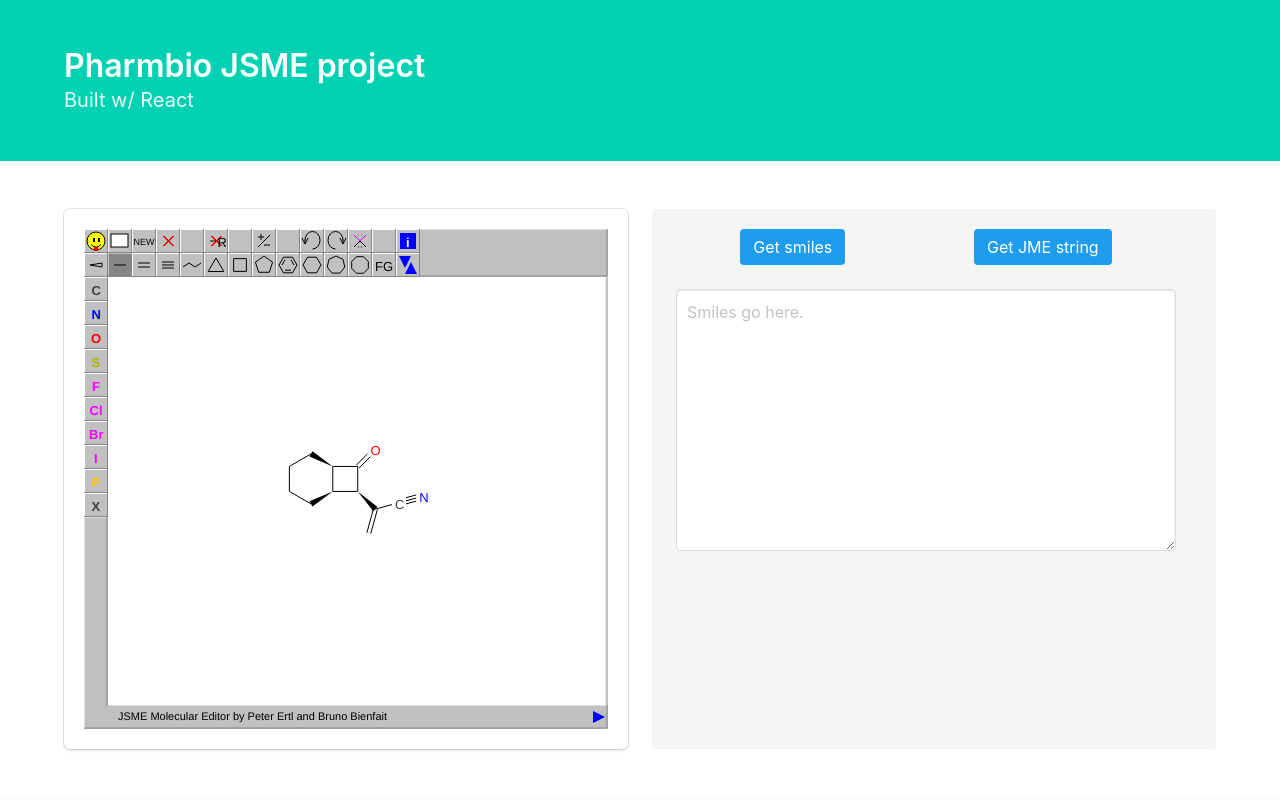
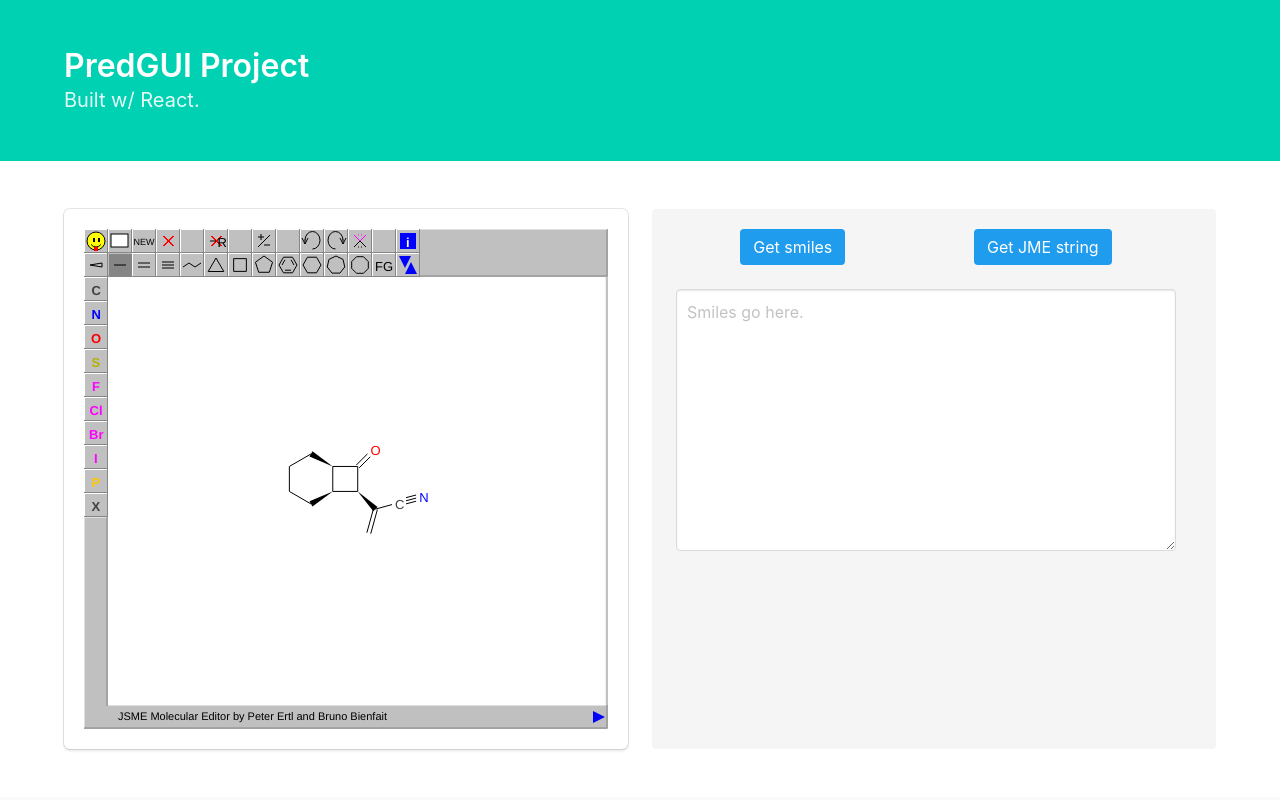
Before and after one commit to rikardny/predgui, a React (Create React App) app: page / in a window 1280 px wide. Shown: the top 800 px of the page. Built offline with nearby package versions, Linux system fonts and the light colour scheme.

Commit message:
webhook test

```diff
--- a/src/Header.js
+++ b/src/Header.js
@@ -7,10 +7,10 @@ export class Header extends React.Component {
         <div className="hero-body">
           <div className="container">
             <h1 className="title">
-              Pharmbio JSME project
+              PredGUI Project
             </h1>
             <h2 className="subtitle">
-              Built w/ React
+              Built w/ React.
             </h2>
           </div>
         </div>
```
